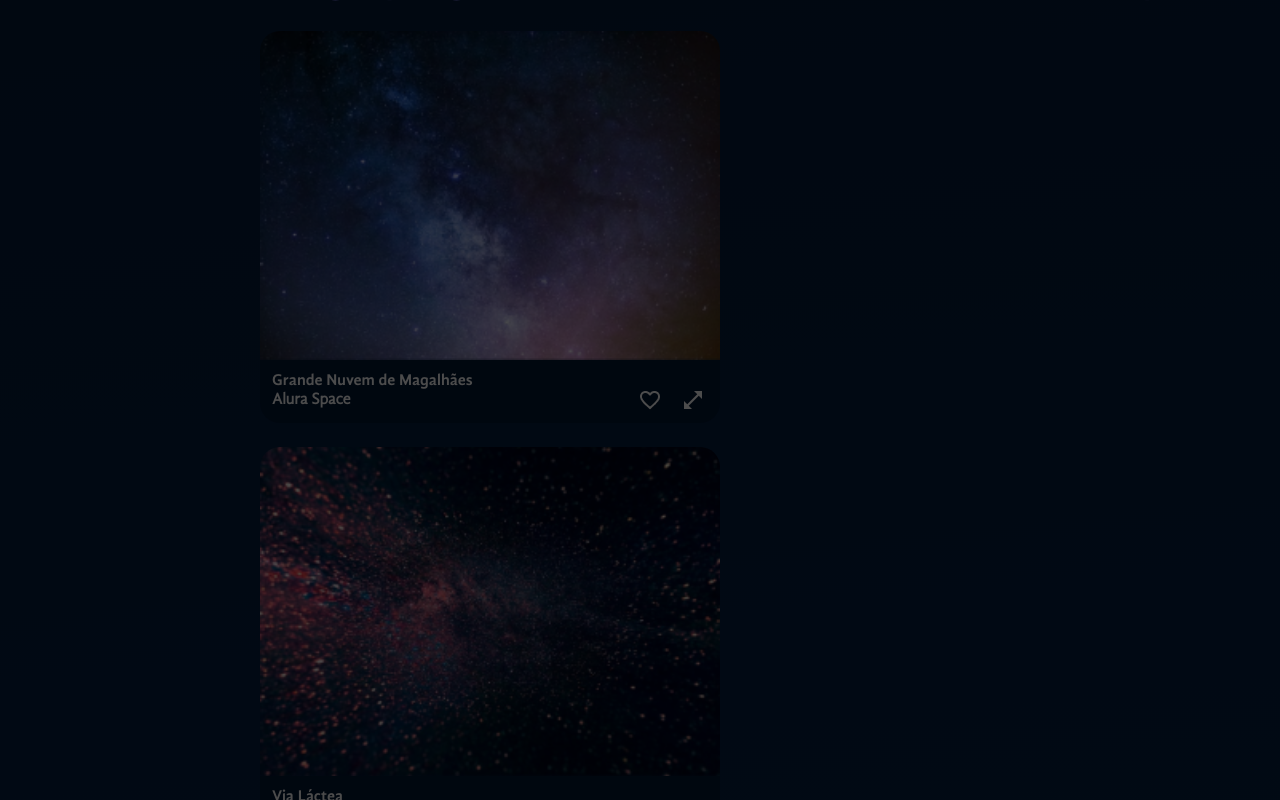
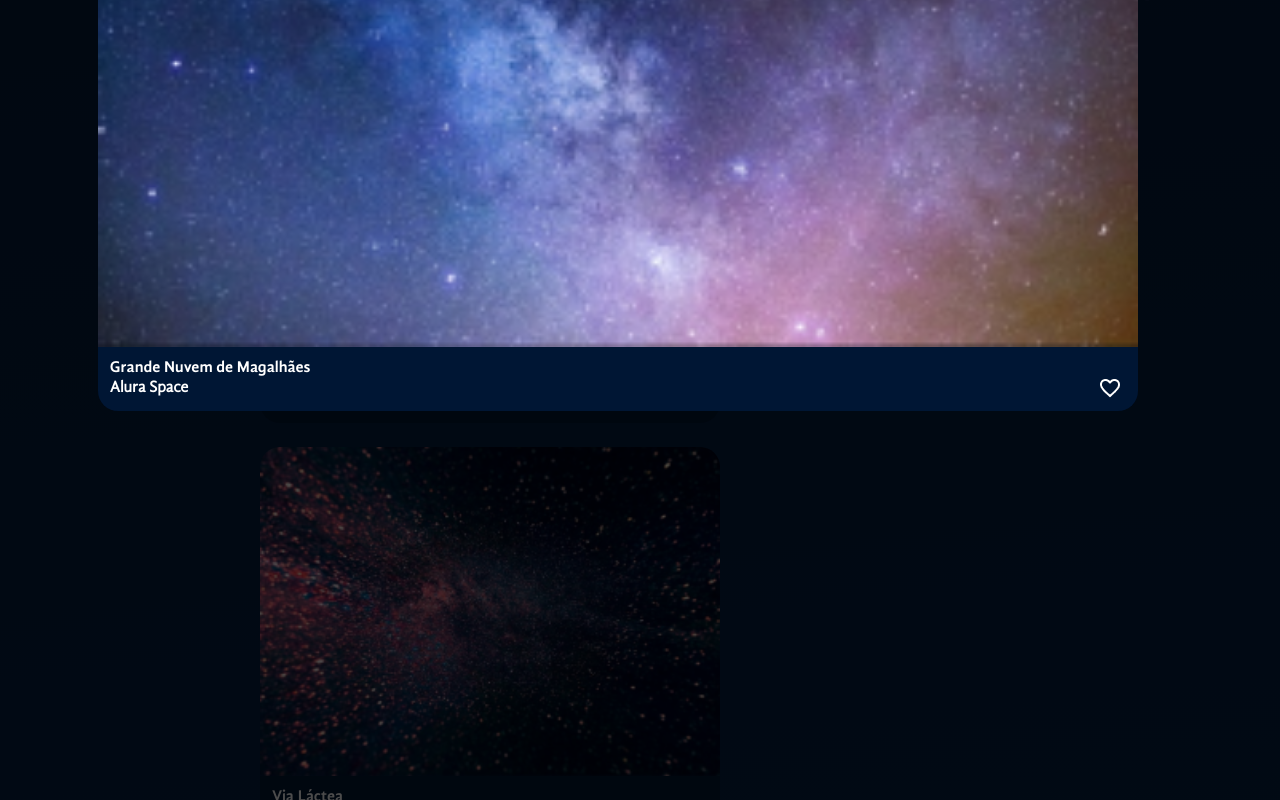
Before and after one commit to jotadagostin/SpaceAPP, a React (Vite) app in the folder space-app/: page / in a window 1280 px wide. Both pictures are taken after a click on the button 693 px from the left and 1091 px from the top of the page. Shown: the part 691-1491 px from the top of the page. Built offline with nearby package versions, Linux system fonts and the light colour scheme.

Commit message:
modalzoom

```diff
--- a/space-app/src/App.jsx
+++ b/space-app/src/App.jsx
@@ -60,7 +60,7 @@
           </ConteudoGaleria>
         </MainContainer>
       </AppContainer>
-      <ModalZomm foto={fotoSelecionada} />
+      <ModalZomm foto={fotoSelecionada} aoFechar={() => setFotoSelecionada(null)}/>
     </FundoGradiente>
   );
 };
--- a/space-app/src/componentes/ModalZoom/index.jsx
+++ b/space-app/src/componentes/ModalZoom/index.jsx
@@ -1,5 +1,6 @@
 import styled from "styled-components";
 import Imagem from "../Galeria/Imagem";
+import BotaoIcone from "../BotaoIcone";
 
 const Overlay = styled.div`
   background-color: rgba(0, 0, 0, 0.7);
@@ -13,18 +14,33 @@
 const DialogEstilizado = styled.dialog`
     position: absolute;
     top: 294px;
+    background: transparent;
+    padding: 0;
+    border: 0;
+    width: 1156px;
+    display: flex;
+    justify-content: center;
+    form {
+        button {
+            position: relative;
+            top: 20px;
+            right: 60px;
+        }
+    }
 `
 
-const ModalZomm = ({ foto }) => {
+const ModalZomm = ({ foto, aoFechar }) => {
   return (
     <>
       {foto && (
         <>
           <Overlay />
-          <DialogEstilizado open={!!foto}>
+          <DialogEstilizado open={!!foto} onClose={aoFechar}>
             <Imagem foto={foto} expandida={true} />
             <form method="dialog">
-              <button type="submit">ok</button>
+              <BotaoIcone formMethod="dialog">
+                <img src="/icones/fechar.png" alt="Icone de fechar" />
+                </BotaoIcone>
             </form>
           </DialogEstilizado>
         </>
```
Also changed, not shown: space-app/public/icones/fechar.png (added).
